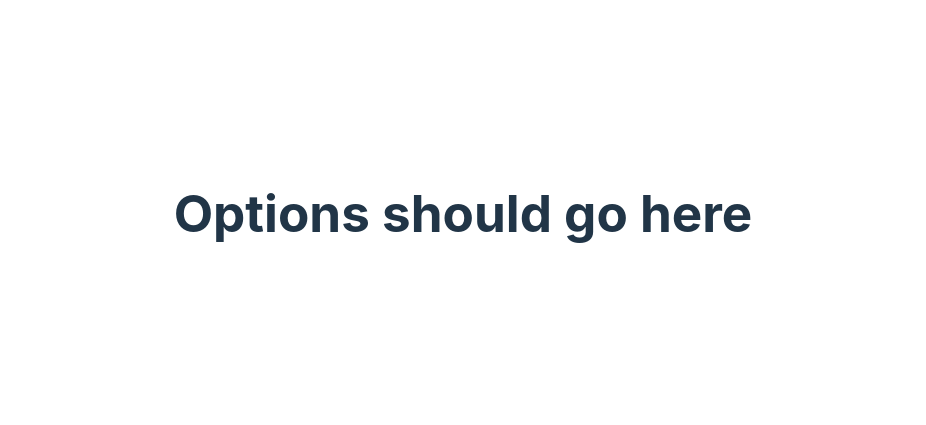
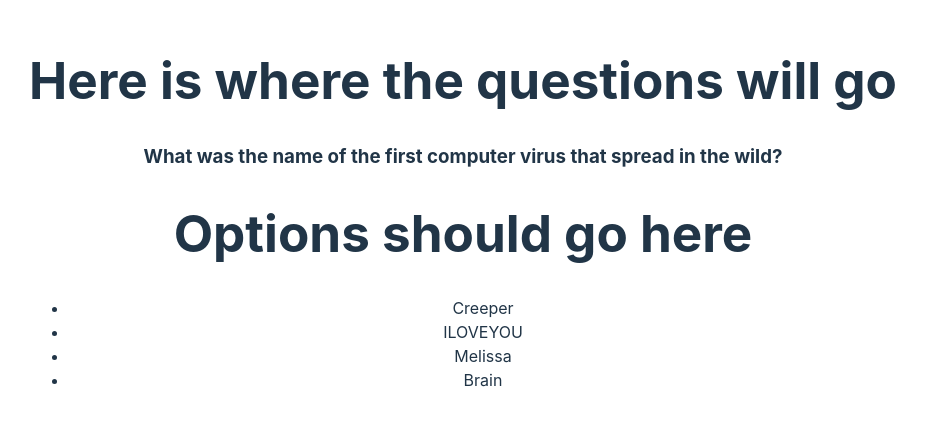
Before and after one commit to xiaowuuu/interactive_quiz, a React (Vite) app: page / in a window 1280 px wide. Shown: the part 187-612 px from the top of the page, without its empty margins (177-1103 px from the left). Built offline with nearby package versions, Linux system fonts and the light colour scheme.

Commit message:
The options are now showing

```diff
--- a/src/components/Options.jsx
+++ b/src/components/Options.jsx
@@ -1,7 +1,9 @@
 function Options({ options, handleAnswerSelect }) {
+  const optionItems = options.map((option, index) => <li>{option}</li>);
   return (
     <>
       <h1>Options should go here</h1>
+      <ul>{optionItems}</ul>
     </>
   );
 }
--- a/src/components/Question.jsx
+++ b/src/components/Question.jsx
@@ -3,7 +3,9 @@ import Options from "./Options";
 function Question({ question, options, handleAnswerSelect }) {
   return (
     <>
-      <Options handleAnswerSelect={handleAnswerSelect} />
+      <h1>Here is where the questions will go</h1>
+      <h3>{question.question}</h3>
+      <Options options={options} handleAnswerSelect={handleAnswerSelect} />
     </>
   );
 }
```
